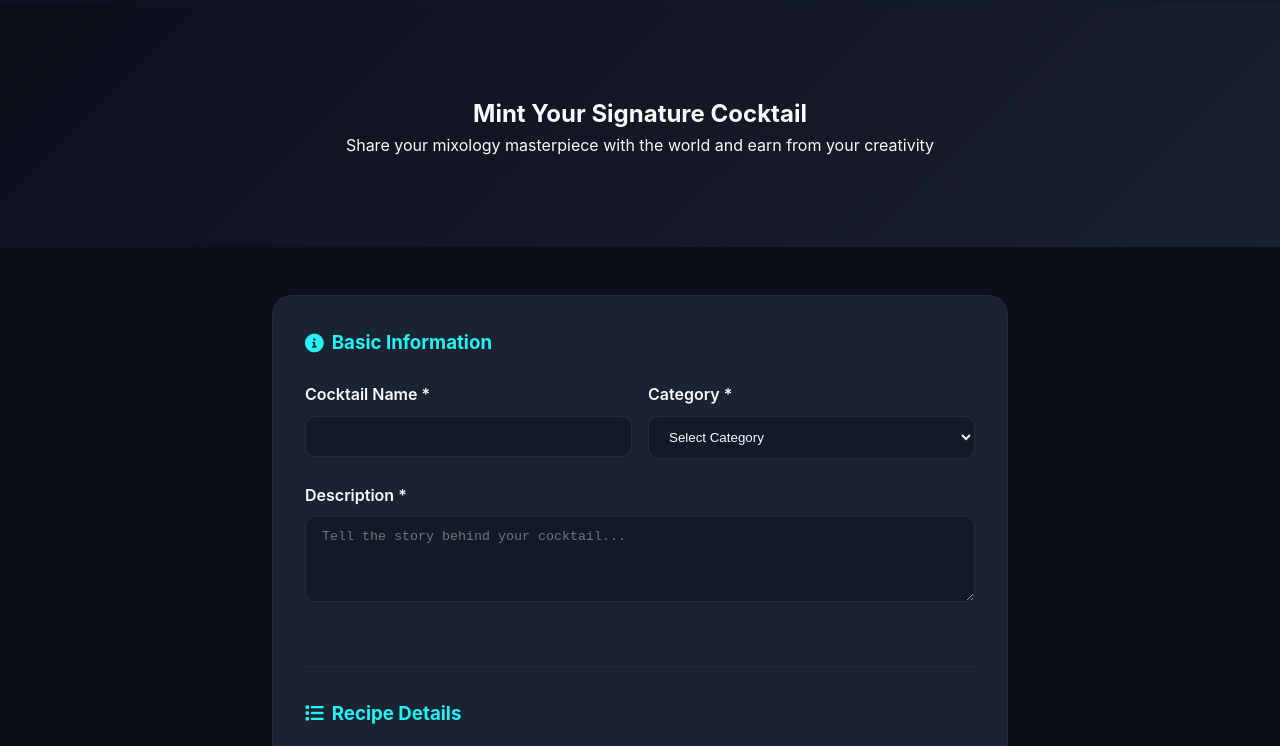
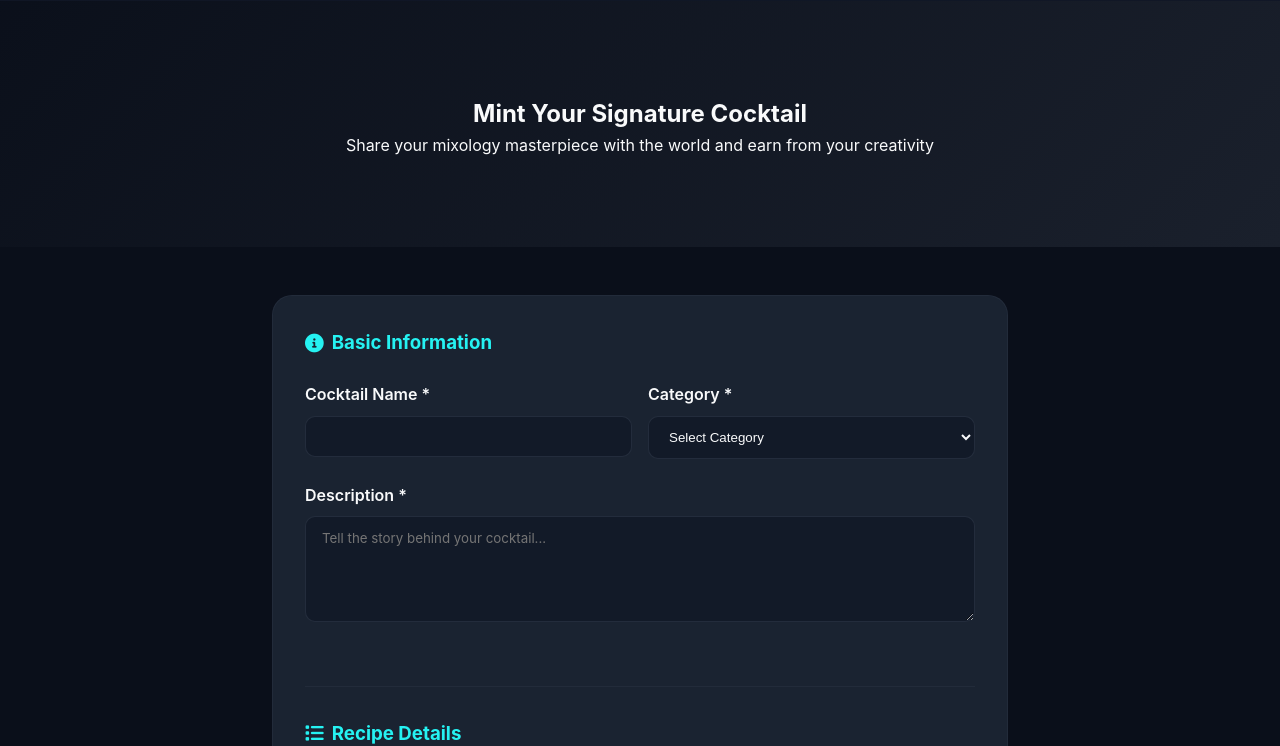
Before and after one commit to west0nG/ADVX25, a website: page frontend/pages/create.html in a window 1280 px wide. Shown: the part 73-819 px from the top of the page. Drawn offline with Linux system fonts and the light colour scheme; animation ran at ten frames a second.

Commit message:
fix: Resolve mouse cursor issues on main landing page
- Add pointer-events: none to hero-overlay and hero-canvas
- Add pointer-events: auto to hero-content
- Ensure proper z-index layering for interactive elements
- Fix cursor behavior for floating elements and background layers

```diff
--- a/frontend/assets/css/main.css
+++ b/frontend/assets/css/main.css
@@ -126,6 +126,10 @@ body {
     color: #f9fafb;
     width: 250px;
     transition: all 0.3s ease;
+    caret-color: #25f2f2;
+    text-align: left;
+    direction: ltr;
+    unicode-bidi: normal;
 }
 
 .search-box input:focus {
@@ -177,6 +181,7 @@ body {
     width: 100%;
     height: 100%;
     z-index: 1;
+    pointer-events: none;
 }
 
 .hero-overlay {
@@ -187,6 +192,7 @@ body {
     height: 100%;
     background: linear-gradient(135deg, rgba(10, 15, 26, 0.8) 0%, rgba(26, 32, 44, 0.6) 100%);
     z-index: 2;
+    pointer-events: none;
 }
 
 .hero-content {
@@ -196,6 +202,7 @@ body {
     max-width: 800px;
     padding: 0 2rem;
     animation: heroFadeIn 1s ease-out;
+    pointer-events: auto;
 }
 
 @keyframes heroFadeIn {
@@ -791,12 +798,24 @@ body {
     padding: 0.75rem 1rem;
     color: #f9fafb;
     transition: all 0.3s ease;
+    caret-color: #25f2f2;
+    text-align: left;
+    direction: ltr;
+    unicode-bidi: normal;
 }
 
 .form-input:focus {
     outline: none;
     border-color: #25f2f2;
     box-shadow: 0 0 15px rgba(37, 242, 242, 0.4);
+}
+
+/* Ensure textarea has proper cursor behavior */
+textarea.form-input {
+    resize: vertical;
+    min-height: 100px;
+    font-family: inherit;
+    line-height: 1.5;
 }
 
 .ingredient-item,
```
